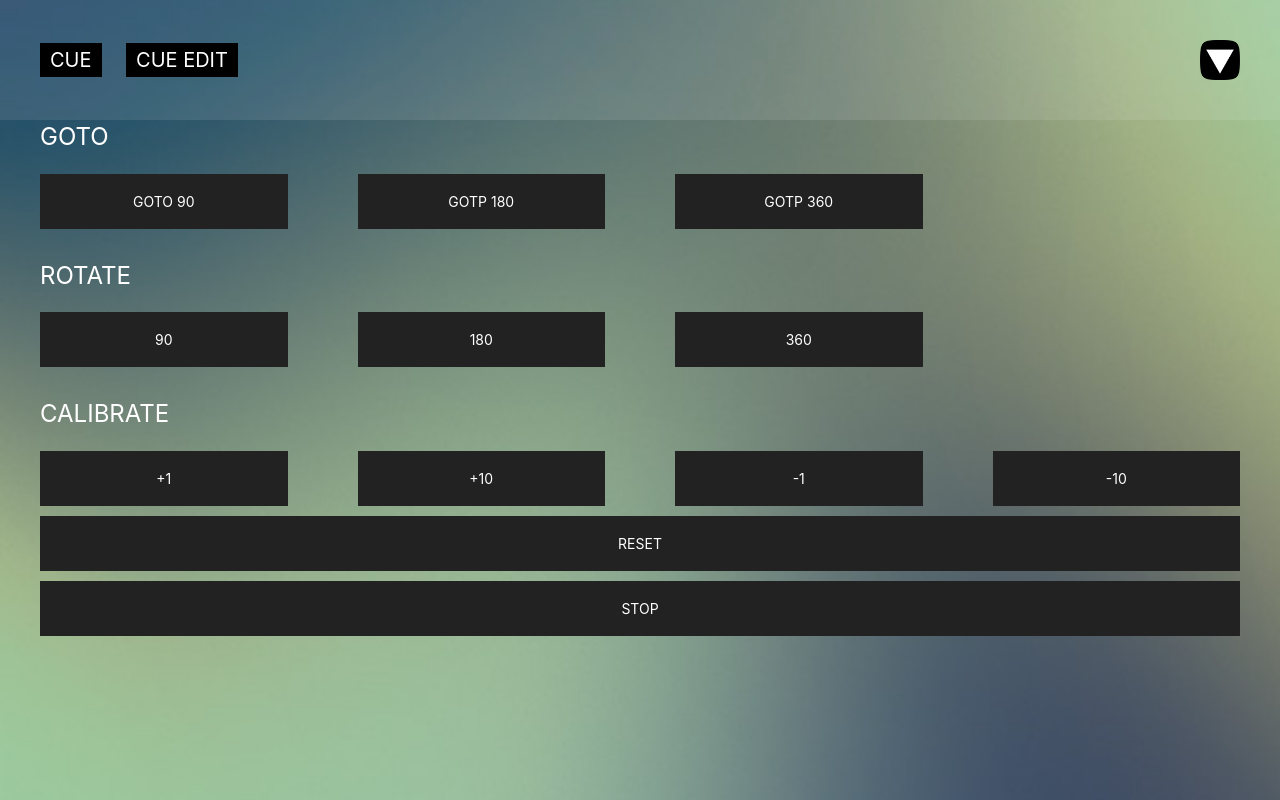
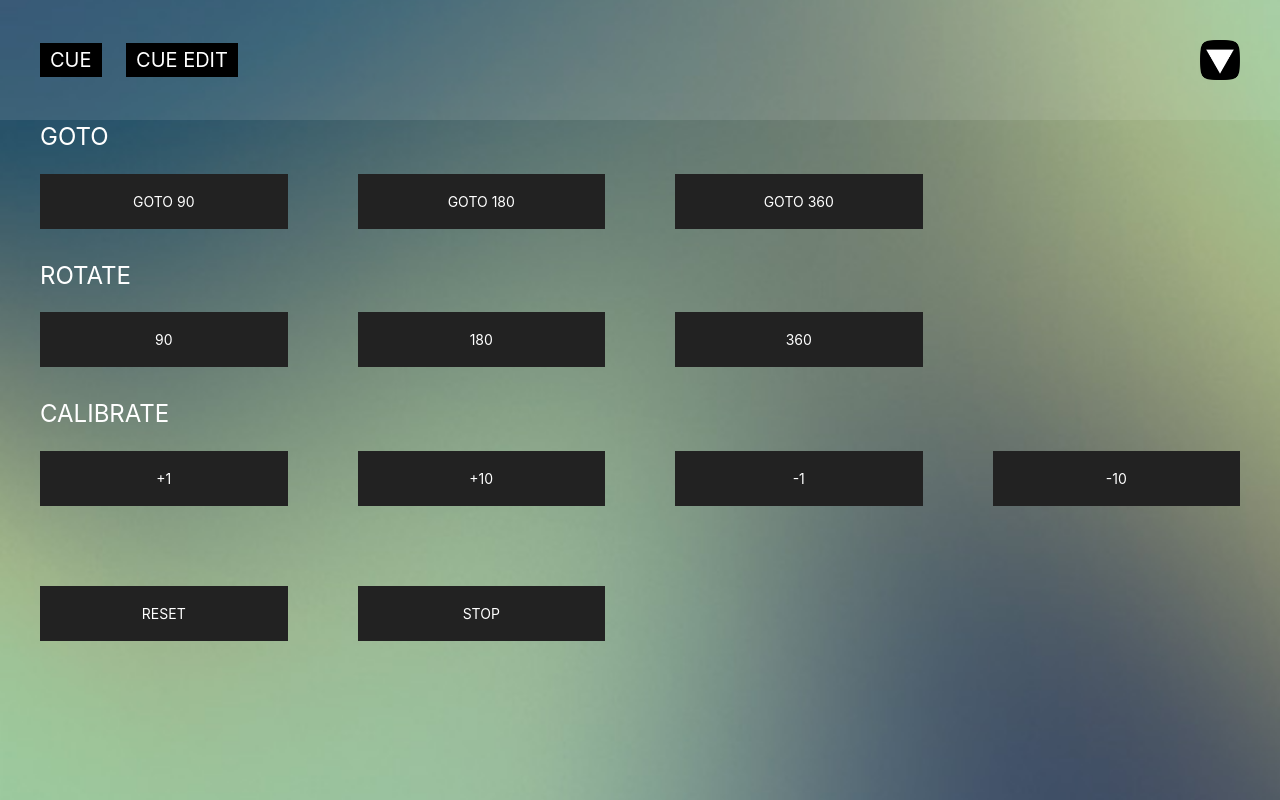
Before and after one commit to kernmartin/vpi, a Flask app: page / in a window 1280 px wide. Run offline with Flask 2, Linux system fonts and the light colour scheme.

Commit message:
Update index.html

```diff
--- a/templates/index.html
+++ b/templates/index.html
@@ -37,8 +37,8 @@
         <div class="uk-width-1-1"><h3 style="color: white;">GOTO</h3></div>
           <div class="uk-grid uk-child-width-1-3@s uk-child-width-1-2 uk-child-width-1-4@m uk-grid-large uk-grid-row-small">
             <div><a href="0101090" class="gB uk-button uk-button-secondary uk-button-large uk-width-1-1">GOTO 90</a></div>
-            <div><a href="0101360" class="gB uk-button uk-button-secondary uk-button-large uk-width-1-1">GOTP 180</a></div>
-            <div><a href="0101360" class="gB uk-button uk-button-secondary uk-button-large uk-width-1-1">GOTP 360</a></div>
+            <div><a href="0101360" class="gB uk-button uk-button-secondary uk-button-large uk-width-1-1">GOTO 180</a></div>
+            <div><a href="0101360" class="gB uk-button uk-button-secondary uk-button-large uk-width-1-1">GOTO 360</a></div>
           </div>
         </div>
       </div>
@@ -61,7 +61,7 @@
             <div><a href="0100001" class="gB uk-button uk-button-secondary uk-button-large uk-width-1-1">-1</a></div>
             <div><a href="0100010" class="gB uk-button uk-button-secondary uk-button-large uk-width-1-1">-10</a></div>
           </div>
-          <div lass="uk-grid uk-child-width-1-3@s uk-child-width-1-2 uk-child-width-1-4@m uk-grid-large uk-grid-row-small">
+          <div class="uk-grid uk-child-width-1-3@s uk-child-width-1-2 uk-child-width-1-4@m uk-grid-large uk-grid-row-small">
             <div><a href="999" class="gB uk-button uk-button-secondary uk-button-large uk-width-1-1">RESET</a></div>
             <div><a href="0" class="gB uk-button uk-button-secondary uk-button-large uk-width-1-1">STOP</a></div>
           </div>
```
